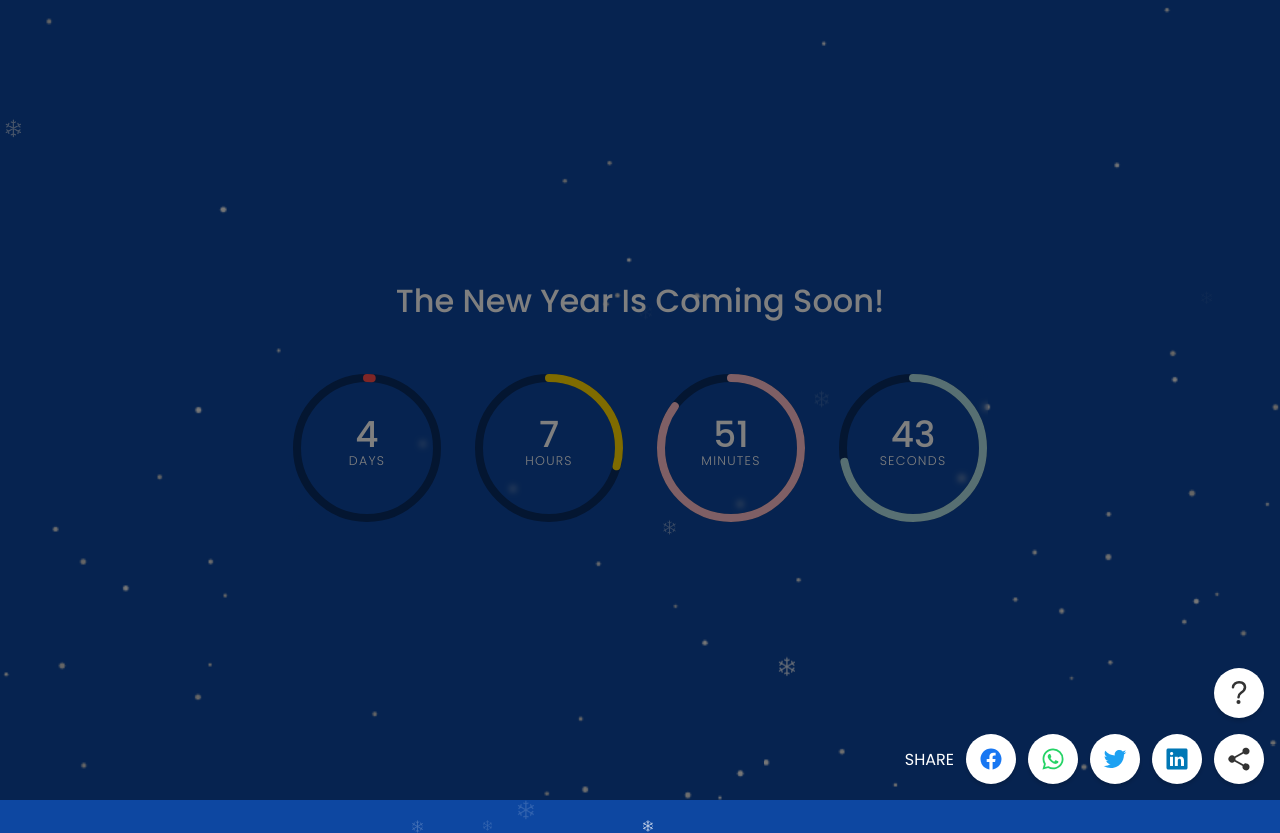
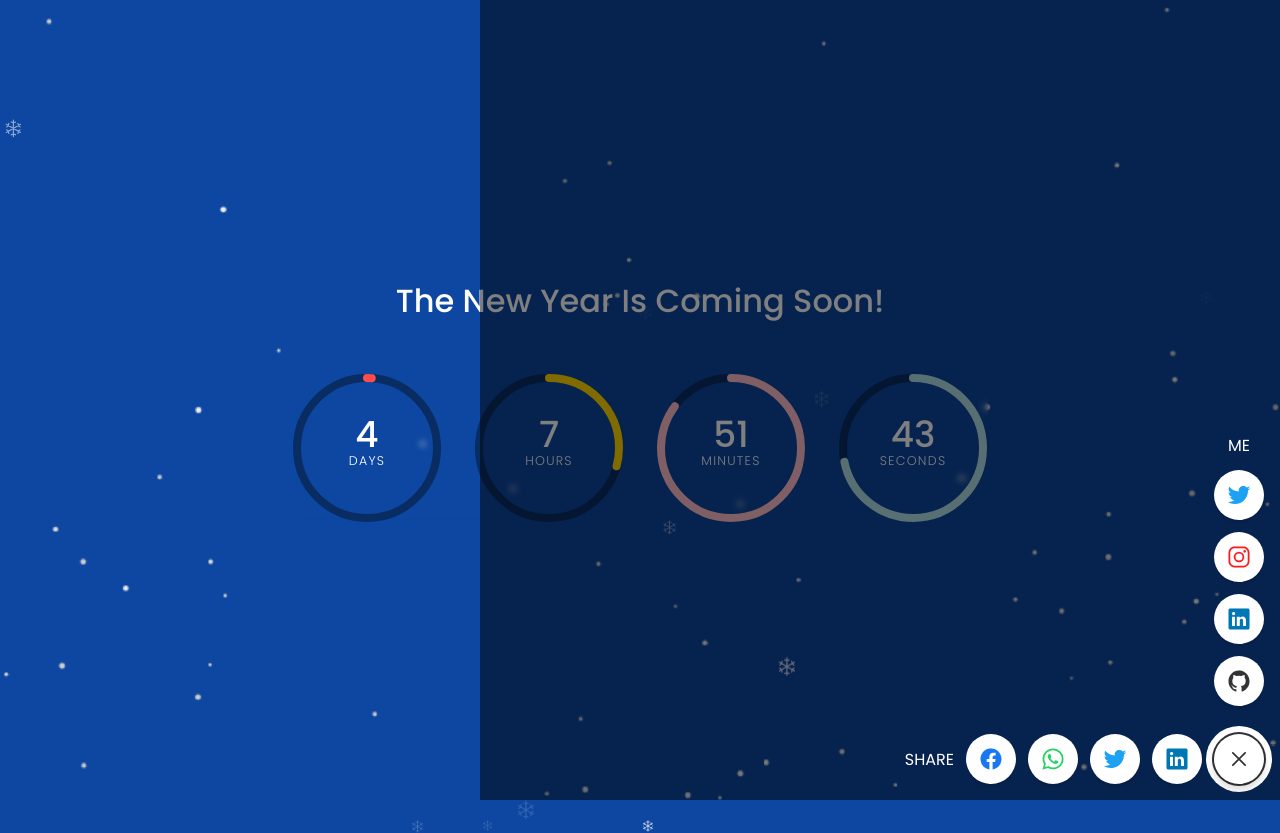
Before and after one commit to nabinbhatt/new-year-countdown, a plain HTML site: page index.html in a window 1280 px wide. Both pictures are taken after a click on the element 1239 px from the left and 759 px from the top of the page. Drawn offline with nearby package versions, Linux system fonts and the light colour scheme.

Commit message:
updated menu icon

```diff
--- a/index.html
+++ b/index.html
@@ -12,7 +12,6 @@
 </head>
 
 <body>
-    <div class="overlay"></div>
     <div class="container">
         <h1 class="text">The New Year Is Coming Soon!</h1>
         <div id="countdown">
@@ -52,9 +51,10 @@
 
     <!-- share/social menu -->
     <div class="menu">
+        <div class="overlay"></div>
         <div class="share-container">
-            <div id="share">
-                <ion-icon name="share-social"></ion-icon>
+            <div id="help">
+                <ion-icon name="help-outline"></ion-icon>
             </div>
             <ul class="shareMenu">
                 <li><span>share</span></li>
@@ -81,9 +81,6 @@
             </ul>
         </div>
         <div class="social-container">
-            <div id="social">
-                <ion-icon name="help-outline"></ion-icon>
-            </div>
             <ul class="socialMenu">
                 <li><span>Me</span></li>
                 <li style="--i:0;--clr:#1da1f2;">
--- a/script.js
+++ b/script.js
@@ -130,21 +130,14 @@ function createFlake() {
 setInterval(createFlake, 500);
 
 // help button
-let share = document.getElementById('share');
-let social = document.getElementById('social');
+let help = document.getElementById('help');
+let menu = document.querySelector('.menu');
 
-let shareMenu = document.querySelector('.shareMenu');
-let socialMenu = document.querySelector('.socialMenu');
-
-let menu = document.querySelector('.menu');
-let overlay = document.querySelector('.overlay');
-
-share.onclick = function() {
-  shareMenu.classList.toggle('active');
-  overlay.classList.toggle('act');
+help.onclick = function() {
+  menu.classList.toggle('active');
+  if (menu.classList.contains('active')) {
+    help.innerHTML = `<ion-icon name="close-outline"></ion-icon>`;
+  } else {
+    help.innerHTML = `<ion-icon name="menu-icon"><ion-icon>`;
+  }
 }
-
-social.onclick = function() {
-  socialMenu.classList.toggle('active');
-  overlay.classList.toggle('ive');
-}
--- a/style.css
+++ b/style.css
@@ -10,16 +10,6 @@ body {
   background: #0D47A1;
   overflow: hidden;
   font-family: 'Poppins', sans-serif;
-}
-
-.overlay.act,
-.overlay.ive {
-  position: absolute;
-  height: 100vh;
-  width: 100vw;
-  z-index: 8;
-  background: rgba(0, 0, 0, 0.5);
-  transition: 0.5s;
 }
 
 .container {
@@ -137,7 +127,7 @@ ion-icon[name="snow-outline"] {
   z-index: 9;
 }
 
-.menu #share {
+.menu #help {
   position: relative;
   width: 50px;
   height: 50px;
@@ -153,28 +143,23 @@ ion-icon[name="snow-outline"] {
   transition: 1.25s;
 }
 
-.menu #social {
-  width: 50px;
-  height: 50px;
-  background: #fff;
-  border-radius: 50%;
-  box-shadow: 0 3px 4px rgba(0, 0, 0, 0.15);
-  display: flex;
-  align-items: center;
-  justify-content: center;
-  color: #333;
-  cursor: pointer;
-  font-size: 2em;
-  transition: 1.25s;
-}
-
 .menu li span {
   text-transform: uppercase;
   color:#fff;
   text-align: center;
 }
 
-.menu.active #share {
+.menu.active .overlay {
+  position: absolute;
+  right: -1em;
+  bottom: -1em;
+  height: 100vh;
+  width: 100vh;
+  background: rgba(0, 0, 0, 0.5);
+  transition: 0.5s;
+}
+
+.menu.active #help {
   transform: rotate(360deg);
   box-shadow: 0 6px 8px rgba(0, 0, 0, 0.15),
   0 0 0 2px #333,
@@ -196,18 +181,17 @@ ion-icon[name="snow-outline"] {
 }
 
 .shareMenu {
+  display: flex;
+  align-items: center;
+  justify-content: center;
   flex-direction: row;
 }
 
 .socialMenu {
-  flex-direction: column;
-}
-
-.shareMenu,
-.socialMenu {
   display: flex;
   align-items: center;
   justify-content: center;
+  flex-direction: column;
 }
 
 .shareMenu li {
@@ -218,16 +202,16 @@ ion-icon[name="snow-outline"] {
   padding: 0 0 0.75em;
 }
 
-.shareMenu li,
-.socialMenu li {
+.menu li,
+.menu li {
   list-style: none;
   transition: 0.5s;
   scale: 0;
   transition-delay: calc(0.05s * var(--i));
 }
 
-.shareMenu.active li,
-.socialMenu.active li {
+.menu.active li,
+.menu.active li {
   scale: 1;
 }
 
@@ -274,3 +258,9 @@ ion-icon[name="snow-outline"] {
     font-size: 1.25em;
   }
 }
+
+@media screen and (max-width: 300px) {
+  .text {
+    font-size: 25px;
+  }
+}
```
